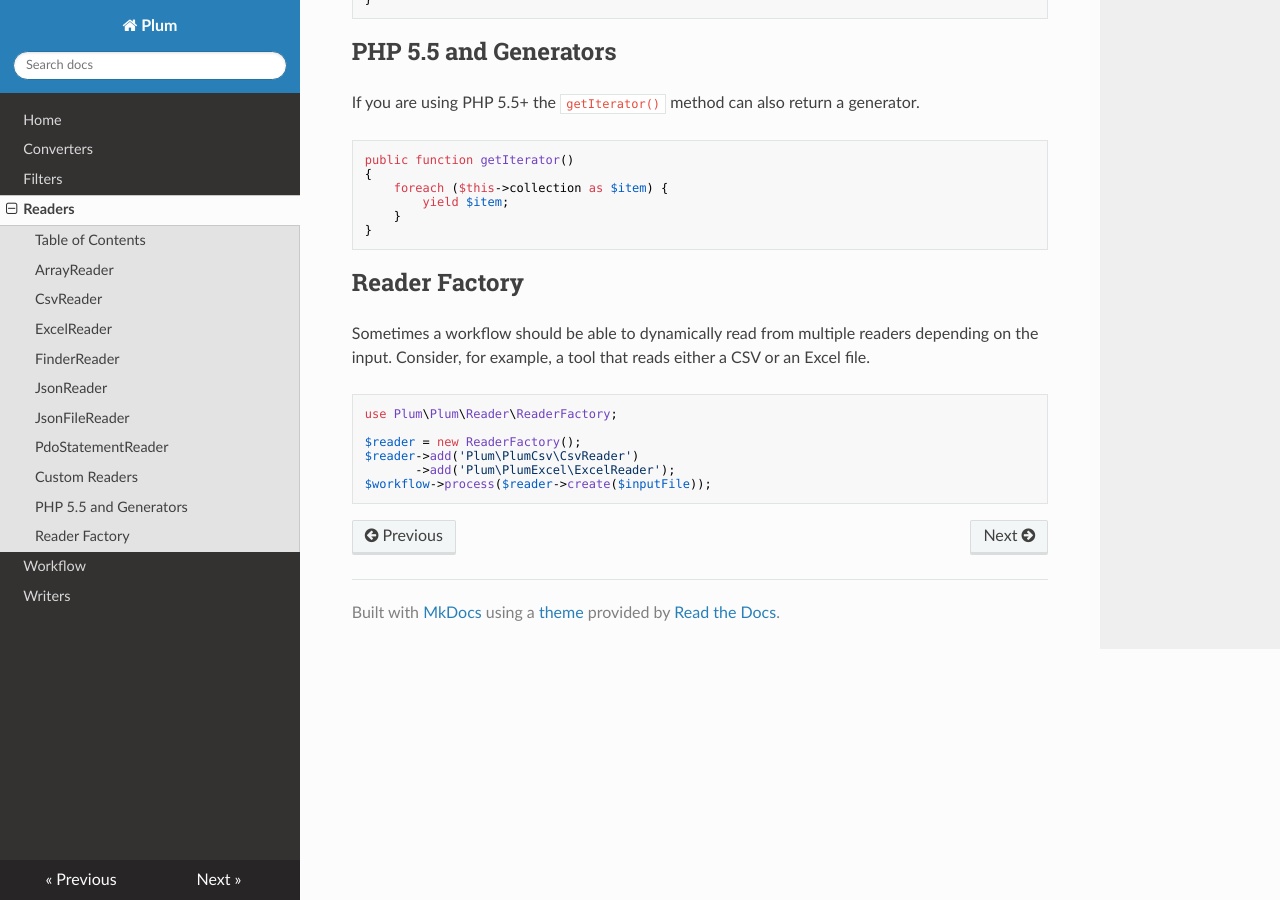
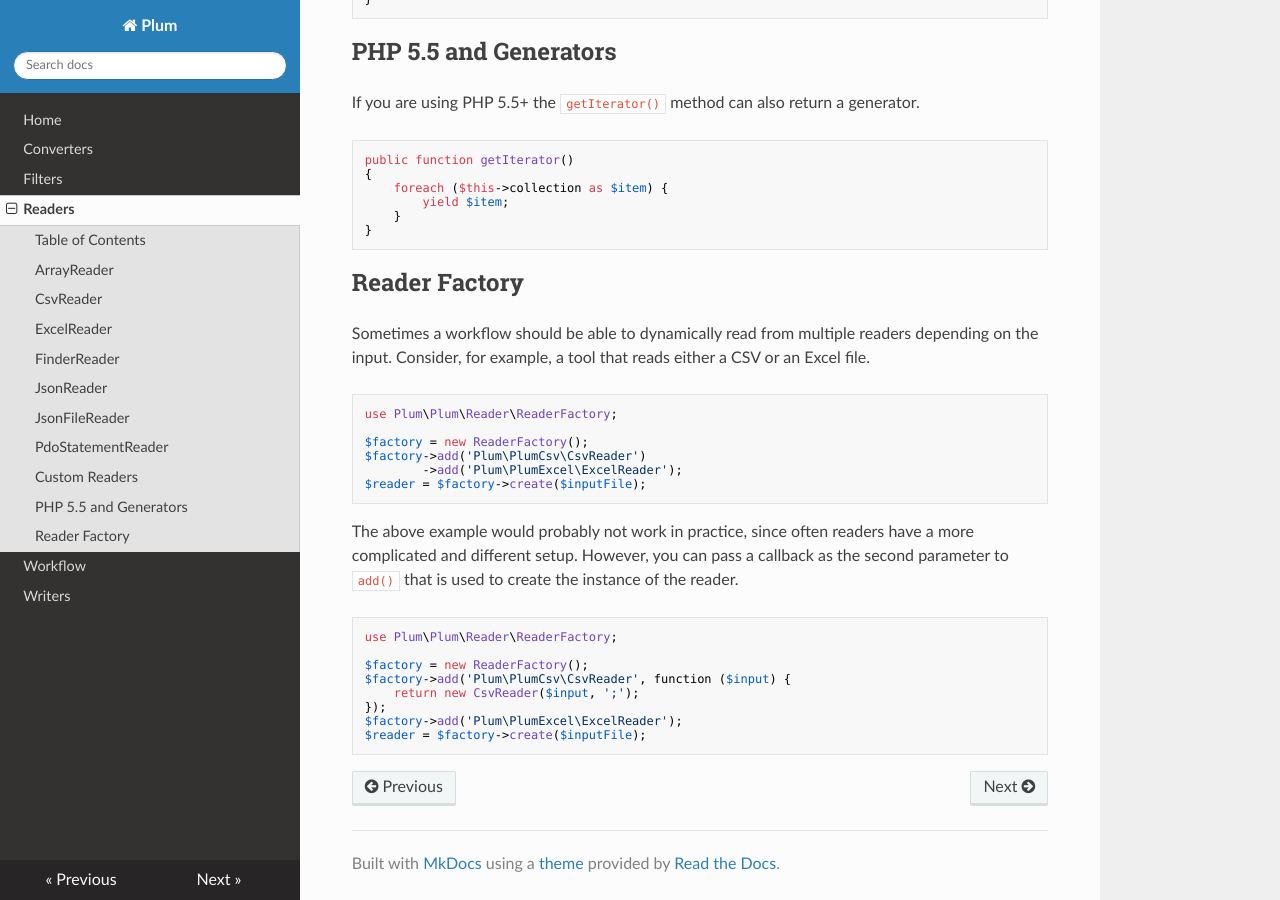
Before and after one commit to plumphp/plum, an MkDocs documentation site: the page built from docs/readers.md, in a window 1280 px wide and 900 px high, scrolled down 3247 px. Built offline with MkDocs 1.6.1, drawn with Linux system fonts in a browser that asks for light colours; nearby versions of some CDN libraries.

Commit message:
Add create function to ReaderFactory

````diff
--- a/docs/readers.md
+++ b/docs/readers.md
@@ -205,8 +205,23 @@ example, a tool that reads either a CSV or an Excel file.
 ```php
 use Plum\Plum\Reader\ReaderFactory;
 
-$reader = new ReaderFactory();
-$reader->add('Plum\PlumCsv\CsvReader')
-       ->add('Plum\PlumExcel\ExcelReader');
-$workflow->process($reader->create($inputFile));
+$factory = new ReaderFactory();
+$factory->add('Plum\PlumCsv\CsvReader')
+        ->add('Plum\PlumExcel\ExcelReader');
+$reader = $factory->create($inputFile);
 ```
+
+The above example would probably not work in practice, since often readers have a more complicated and different
+setup. However, you can pass a callback as the second parameter to `add()` that is used to create the instance of the
+reader.
+
+```php
+use Plum\Plum\Reader\ReaderFactory;
+
+$factory = new ReaderFactory();
+$factory->add('Plum\PlumCsv\CsvReader', function ($input) {
+    return new CsvReader($input, ';');
+});
+$factory->add('Plum\PlumExcel\ExcelReader');
+$reader = $factory->create($inputFile);
+```
````
Also changed, not shown: 2 other files.
